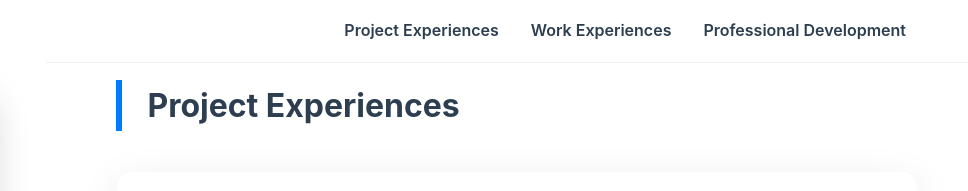
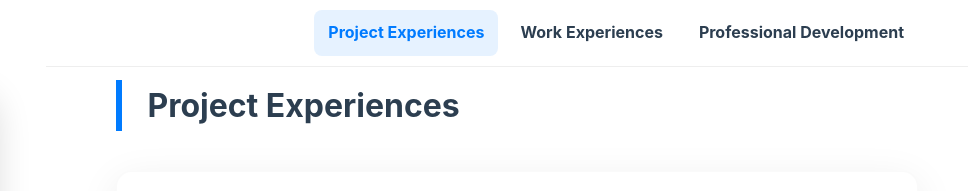
Before and after one commit to ZoeyyHz/zoeyyhz.github.io, a plain HTML site: page index.html in a window 1280 px wide. Shown: the top 191 px of the page, 312-1280 px from the left. Drawn offline with Linux system fonts and the light colour scheme.

Commit message:
Sync navigation highlight with page scrolling

```diff
--- a/index.html
+++ b/index.html
@@ -143,17 +143,16 @@
             border-bottom: 1px solid #eee;
         }
         .top-nav a {
-            padding: 8px 12px;
+            padding: 10px 14px;
             border-radius: 8px;
             color: var(--primary);
+            font-size: 1rem;
+            font-weight: 700;
             text-decoration: none;
-            font-weight: 600;
             transition: background-color 0.2s, color 0.2s;
         }
         .top-nav a:hover,
-        body:has(#project-experiences:target) .top-nav a[href="#project-experiences"],
-        body:has(#work-experiences:target) .top-nav a[href="#work-experiences"],
-        body:has(#professional-development:target) .top-nav a[href="#professional-development"] {
+        .top-nav a.is-active {
             background: #e6f2ff;
             color: var(--accent);
         }
@@ -874,5 +873,36 @@
         </main>
     </div>
 
+    <script>
+        const sectionLinks = [...document.querySelectorAll('.top-nav a')];
+        const sections = sectionLinks
+            .map(link => document.querySelector(link.getAttribute('href')))
+            .filter(Boolean);
+
+        function updateActiveSection() {
+            let activeSection = sections[0];
+            const activationLine = 100;
+
+            sections.forEach(section => {
+                if (section.getBoundingClientRect().top <= activationLine) {
+                    activeSection = section;
+                }
+            });
+
+            sectionLinks.forEach(link => {
+                const isActive = link.hash === `#${activeSection.id}`;
+                link.classList.toggle('is-active', isActive);
+                if (isActive) {
+                    link.setAttribute('aria-current', 'location');
+                } else {
+                    link.removeAttribute('aria-current');
+                }
+            });
+        }
+
+        window.addEventListener('scroll', updateActiveSection, { passive: true });
+        window.addEventListener('resize', updateActiveSection);
+        updateActiveSection();
+    </script>
 </body>
 </html>
```
